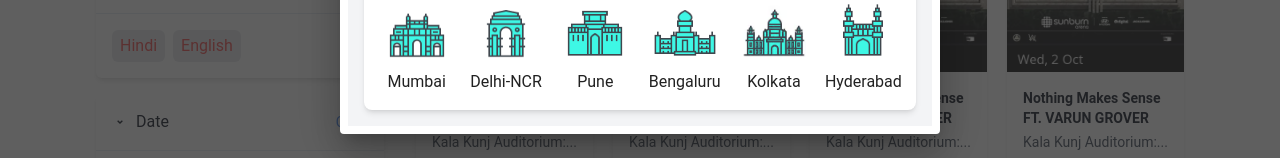
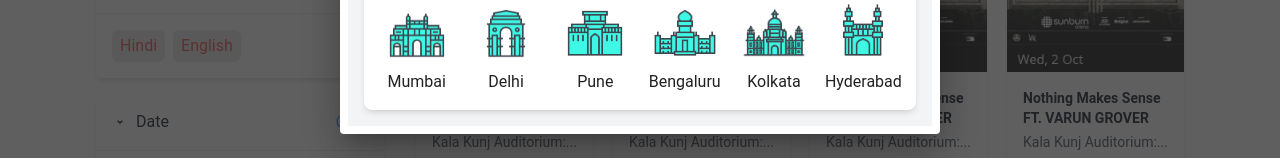
Before and after one commit to amankr30/booking-website, a React (Vite) app in the folder client/: page / in a window 1280 px wide. Both pictures are taken after a click on the element "Kolkata". Shown: the part 416-574 px from the top of the page. Built offline with nearby package versions, Linux system fonts and the light colour scheme; no server answers.

Commit message:
minor changes

```diff
--- a/client/src/component/Header/SearchYourCity.tsx
+++ b/client/src/component/Header/SearchYourCity.tsx
@@ -50,7 +50,7 @@
                 alt="Delhi-NCR"
                 className="w-16 h-16 mb-2"
               />
-              <span>Delhi-NCR</span>
+              <span>Delhi</span>
             </div>
 
             <div className="flex flex-col items-center">
```
